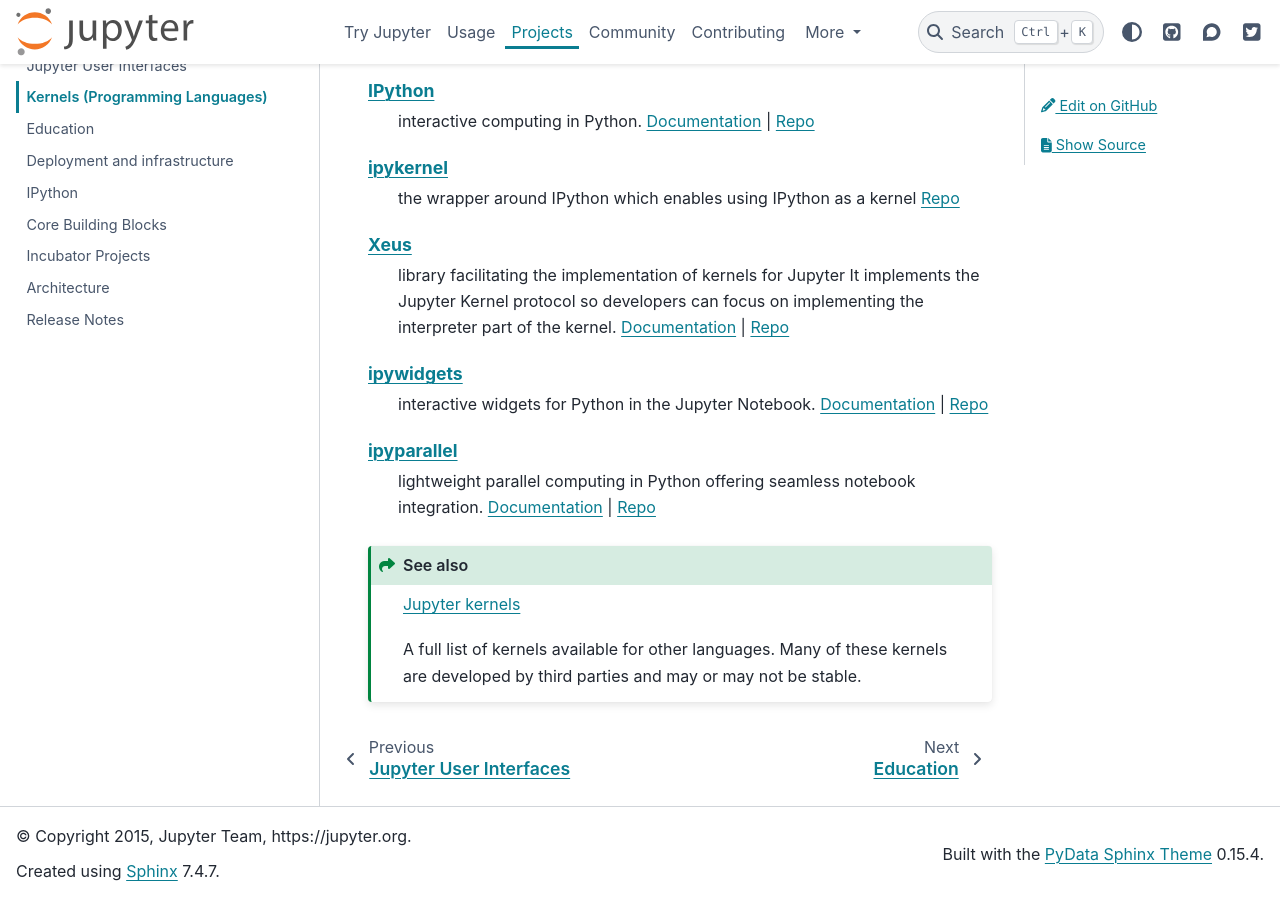
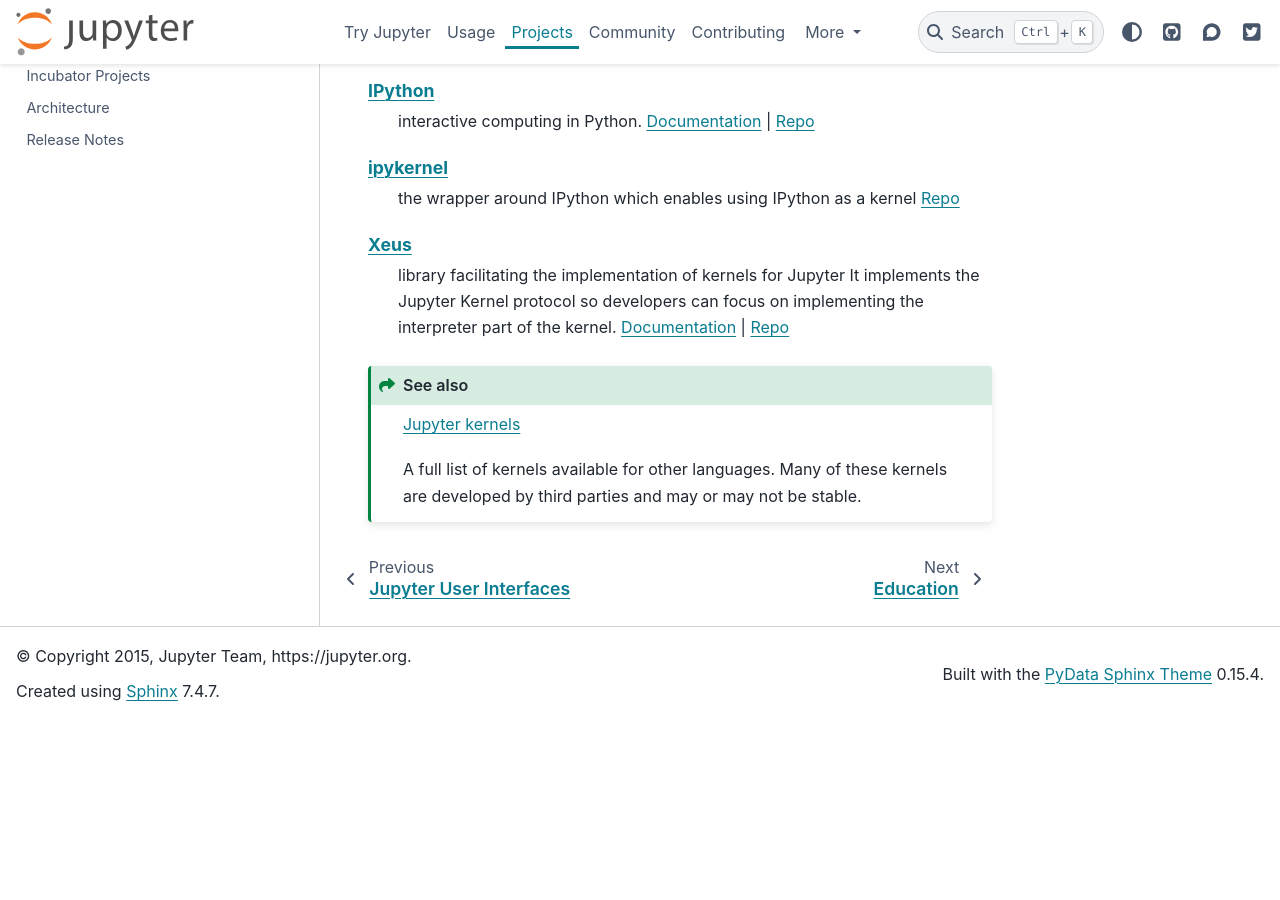
Before and after one commit to jupyter/jupyter, a Sphinx documentation site: the page built from docs/source/projects/kernels.rst, in a window 1280 px wide and 900 px high, scrolled down 720 px. Built offline with Sphinx 7.4.7 and the PyData theme 0.15.4, drawn with Linux system fonts in a browser that asks for light colours; pages that are not in the unit, such as notebooks, are missing from menus; after the commit the page ends 1440 px from its top, so only the background shows below that.

Commit message:
Cut ipyparallel and ipwidgets from kernels page as those are not kernels

```diff
--- a/docs/source/projects/kernels.rst
+++ b/docs/source/projects/kernels.rst
@@ -49,16 +49,6 @@
         `Documentation <https://xeus.readthedocs.io/en/latest/>`__ |
         `Repo <https://github.com/jupyter-xeus/xeus>`__
 
-    `ipywidgets <https://ipywidgets.readthedocs.io/en/latest/>`__
-        interactive widgets for Python in the Jupyter Notebook.
-        `Documentation <https://ipywidgets.readthedocs.io/en/latest/>`__ |
-        `Repo <https://github.com/ipython/ipywidgets>`__
-
-    `ipyparallel <https://ipyparallel.readthedocs.io/en/latest/>`__
-        lightweight parallel computing in Python offering seamless notebook integration.
-        `Documentation <https://ipyparallel.readthedocs.io/en/latest/>`__ |
-        `Repo <https://github.com/ipython/ipyparallel>`__
-
 .. seealso::
 
       `Jupyter kernels <list of available kernels_>`_
```
